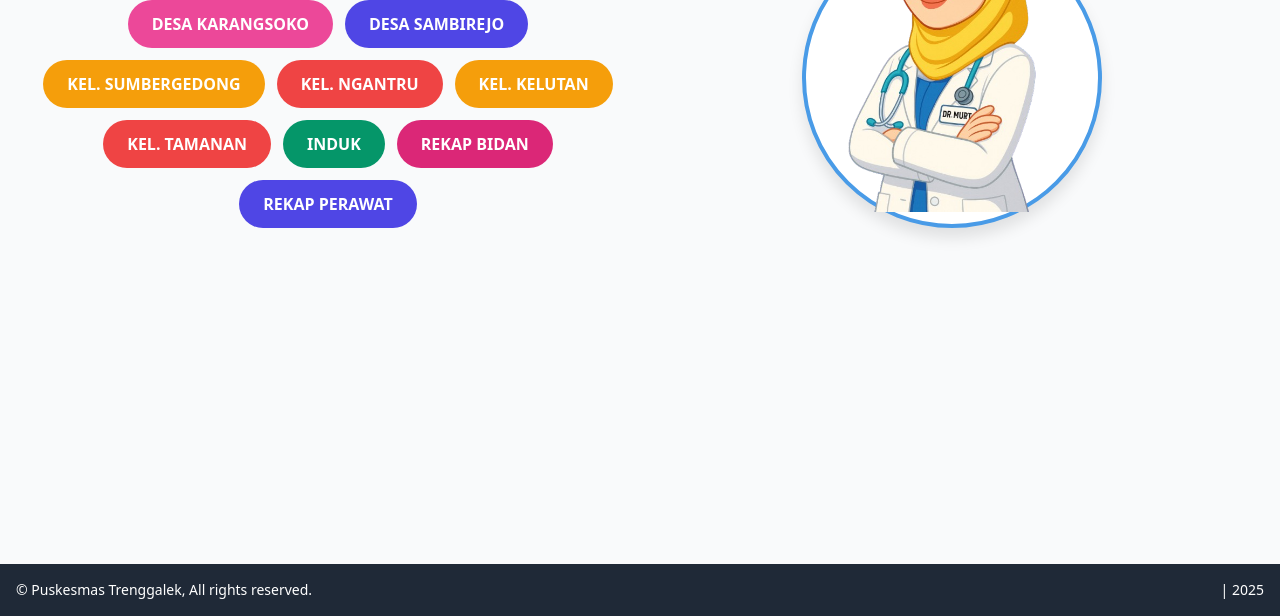
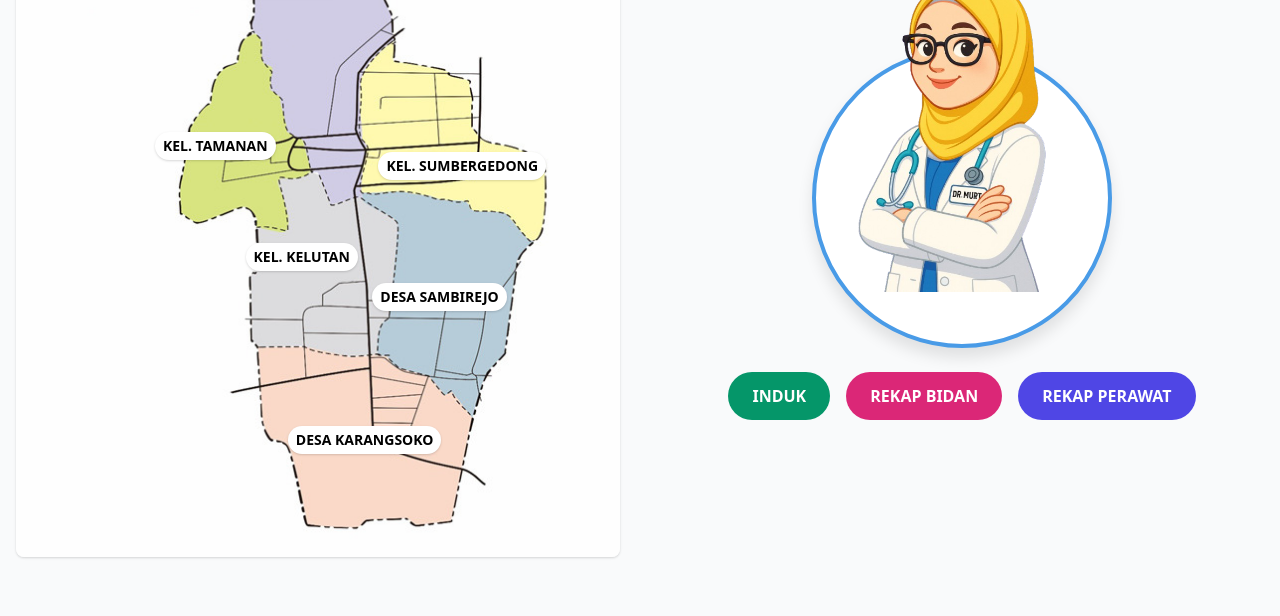
Before and after one commit to PKMTRENGGALEK/Dashboardklaster2-3, a plain HTML site: page index.html in a window 1280 px wide. Shown: the part 184-800 px from the top of the page. Drawn offline with nearby package versions, Linux system fonts and the light colour scheme.

Commit message:
Update index.html

```diff
--- a/index.html
+++ b/index.html
@@ -3,16 +3,13 @@
   <head>
     <meta charset="UTF-8" />
     <meta name="viewport" content="width=device-width, initial-scale=1.0" />
-    <title>PKM TGLK</title>
+    <title>CKG PKM TGLK</title>
     <link
       href="https://cdn.jsdelivr.net/npm/tailwindcss@2.2.19/dist/tailwind.min.css"
       rel="stylesheet"
     />
+    <!-- <link rel="stylesheet" href="style.css" /> -->
     <style>
-      html,
-      body {
-        height: 100%;
-      }
       .circle-wrapper {
         position: relative;
         width: 100%;
@@ -28,7 +25,7 @@
 
       .doctor-image {
         position: absolute;
-        top: -50px;
+        top: -90px;
         left: 50%;
         transform: translateX(-50%);
         width: 220px;
@@ -43,7 +40,7 @@
       <div class="container mx-auto flex flex-wrap justify-between items-center p-4">
         <div class="flex items-center space-x-2">
           <span class="text-pink-500 text-2xl font-bold">➕</span>
-          <h1 class="text-pink-500 text-2xl font-bold">Puskesmas Trenggalek</h1>
+          <h1 class="text-pink-500 text-2xl font-bold">CKG Puskesmas Trenggalek</h1>
         </div>
         <ul class="flex space-x-4 text-gray-700 text-sm sm:text-base">
           <li><a href="#" class="hover:text-pink-500 font-medium">Home</a></li>
@@ -53,43 +50,37 @@
       </div>
     </nav>
 
-    <!-- Main content -->
+    <!-- Main Content -->
     <main class="flex-grow mt-6">
-      <section
-        class="container mx-auto mt-6 px-4 flex flex-col-reverse md:flex-row items-center justify-between"
-      >
-        <!-- Left -->
-        <div class="md:w-1/2 mb-8 md:mb-0">
-          <h2 class="text-3xl md:text-5xl font-bold mb-6 text-center text-green-600">
-            Data CKG PKG
-          </h2>
+      <section class="container mx-auto px-4 flex flex-col-reverse md:flex-row items-center justify-between gap-10">
 
-          <div class="flex flex-wrap justify-center gap-3">
-            <a href="karangsoko.html" class="w-full sm:w-auto px-6 py-3 rounded-full text-white font-semibold bg-pink-500 hover:bg-pink-600 transition text-center">DESA KARANGSOKO</a>
-            <a href="sambirejo.html" class="w-full sm:w-auto px-6 py-3 rounded-full text-white font-semibold bg-indigo-600 hover:bg-indigo-700 transition text-center">DESA SAMBIREJO</a>
-            <a href="sumbergedong.html" class="w-full sm:w-auto px-6 py-3 rounded-full text-white font-semibold bg-yellow-500 hover:bg-yellow-600 transition text-center">KEL. SUMBERGEDONG</a>
-            <a href="ngantru.html" class="w-full sm:w-auto px-6 py-3 rounded-full text-white font-semibold bg-red-500 hover:bg-red-600 transition text-center">KEL. NGANTRU</a>
-            <a href="kelutan.html" class="w-full sm:w-auto px-6 py-3 rounded-full text-white font-semibold bg-yellow-500 hover:bg-yellow-600 transition text-center">KEL. KELUTAN</a>
-            <a href="tamanan.html" class="w-full sm:w-auto px-6 py-3 rounded-full text-white font-semibold bg-red-500 hover:bg-red-600 transition text-center">KEL. TAMANAN</a>
-            <a href="induk.html" class="w-full sm:w-auto px-6 py-3 rounded-full text-white font-semibold bg-green-600 hover:bg-green-700 transition text-center">INDUK</a>
-            <a href="https://pkmtrenggalek.github.io/rekapklaster2/" target="_blank" class="w-full sm:w-auto px-6 py-3 rounded-full text-white font-semibold bg-pink-600 hover:bg-pink-700 transition text-center">REKAP BIDAN</a>
-            <a href="https://pkmtrenggalek.github.io/LaporanPerawat/" target="_blank" class="w-full sm:w-auto px-6 py-3 rounded-full text-white font-semibold bg-indigo-600 hover:bg-indigo-700 transition text-center">REKAP PERAWAT</a>
+        <!-- Peta dan Tombol -->
+        <div class="w-full md:w-1/2 relative">
+          <img src="peta.jpeg" alt="Peta Wilayah" class="w-full h-auto rounded-lg shadow" />
+
+          <!-- Tombol wilayah -->
+          <div id="button-container" class="absolute inset-0 text-xs sm:text-sm">
+            <a href="karangsoko.html" class="absolute px-2 py-1 bg-white rounded-full font-bold text-black shadow" style="top: 80%; left: 45%;">DESA KARANGSOKO</a>
+            <a href="sambirejo.html" class="absolute px-2 py-1 bg-white rounded-full font-bold text-black shadow" style="top: 58%; left: 59%;">DESA SAMBIREJO</a>
+            <a href="sumbergedong.html" class="absolute px-2 py-1 bg-white rounded-full font-bold text-black shadow" style="top: 38%; left: 60%;">KEL. SUMBERGEDONG</a>
+            <a href="ngantru.html" class="absolute px-2 py-1 bg-white rounded-full font-bold text-black shadow" style="top: 10%; left: 35%;">KEL. NGANTRU</a>
+            <a href="kelutan.html" class="absolute px-2 py-1 bg-white rounded-full font-bold text-black shadow" style="top: 52%; left: 38%;">KEL. KELUTAN</a>
+            <a href="tamanan.html" class="absolute px-2 py-1 bg-white rounded-full font-bold text-black shadow" style="top: 35%; left: 23%;">KEL. TAMANAN</a>
           </div>
         </div>
 
-        <!-- Right -->
-        <div class="circle-wrapper mb-8 md:mb-0">
-          <img src="dr.murti.png" alt="Dr. Murti" class="doctor-image" />
+        <!-- Dokter dan Tombol -->
+        <div class="w-full md:w-1/2 flex flex-col items-center space-y-6 pt-2">
+          <div class="circle-wrapper">
+            <img src="dr.murti.png" alt="Dr. Murti" class="doctor-image" />
+          </div>
+          <div class="flex flex-wrap justify-center gap-4">
+            <a href="induk.html" class="px-6 py-3 rounded-full text-white font-semibold bg-green-600 hover:bg-green-700 transition">INDUK</a>
+            <a href="https://pkmtrenggalek.github.io/rekapklaster2/" target="_blank" class="px-6 py-3 rounded-full text-white font-semibold bg-pink-600 hover:bg-pink-700 transition">REKAP BIDAN</a>
+            <a href="https://pkmtrenggalek.github.io/LaporanPerawat/" target="_blank" class="px-6 py-3 rounded-full text-white font-semibold bg-indigo-600 hover:bg-indigo-700 transition">REKAP PERAWAT</a>
+          </div>
         </div>
       </section>
     </main>
-
-    <!-- Footer -->
-    <footer class="bg-gray-800 text-white py-4 mt-12">
-      <div class="container mx-auto flex flex-col sm:flex-row justify-between items-center px-4 text-sm space-y-2 sm:space-y-0">
-        <div>©  Puskesmas Trenggalek, All rights reserved.</div>
-        <div>| 2025</div>
-      </div>
-    </footer>
   </body>
 </html>
```
